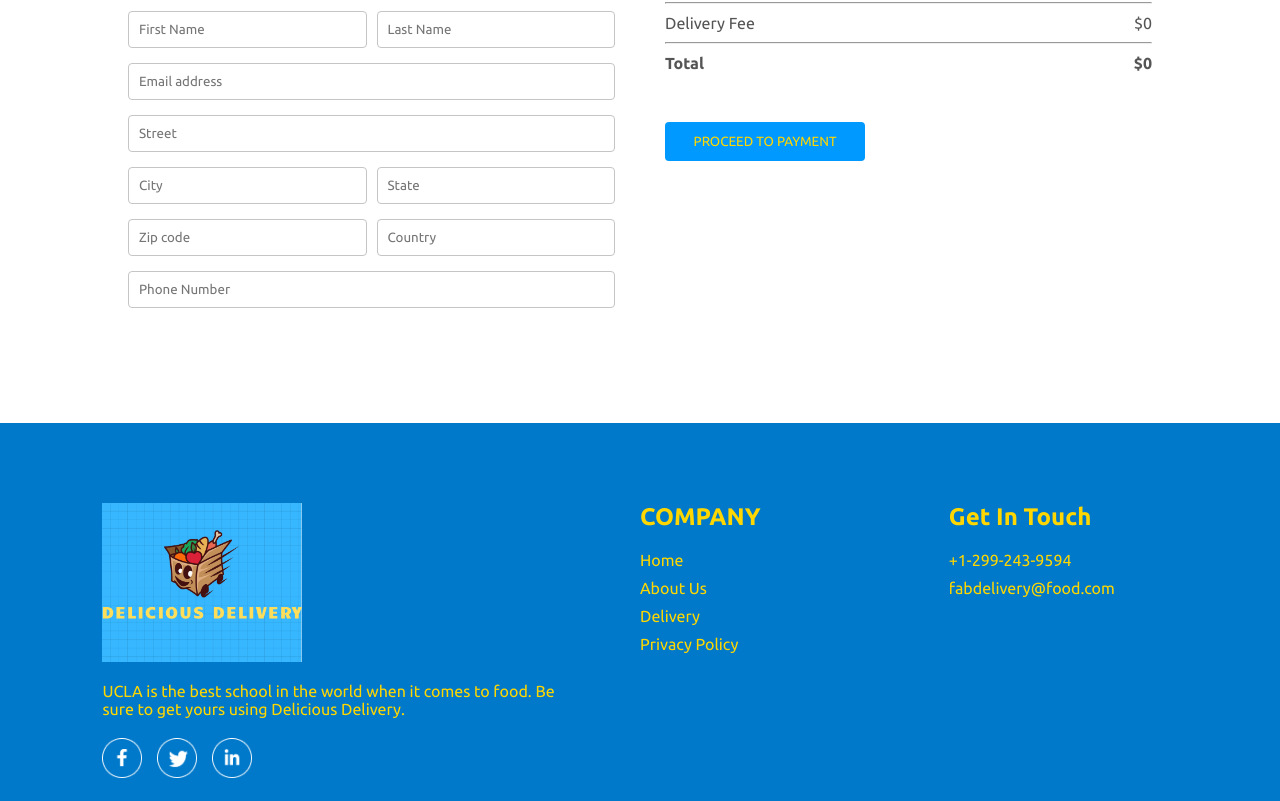
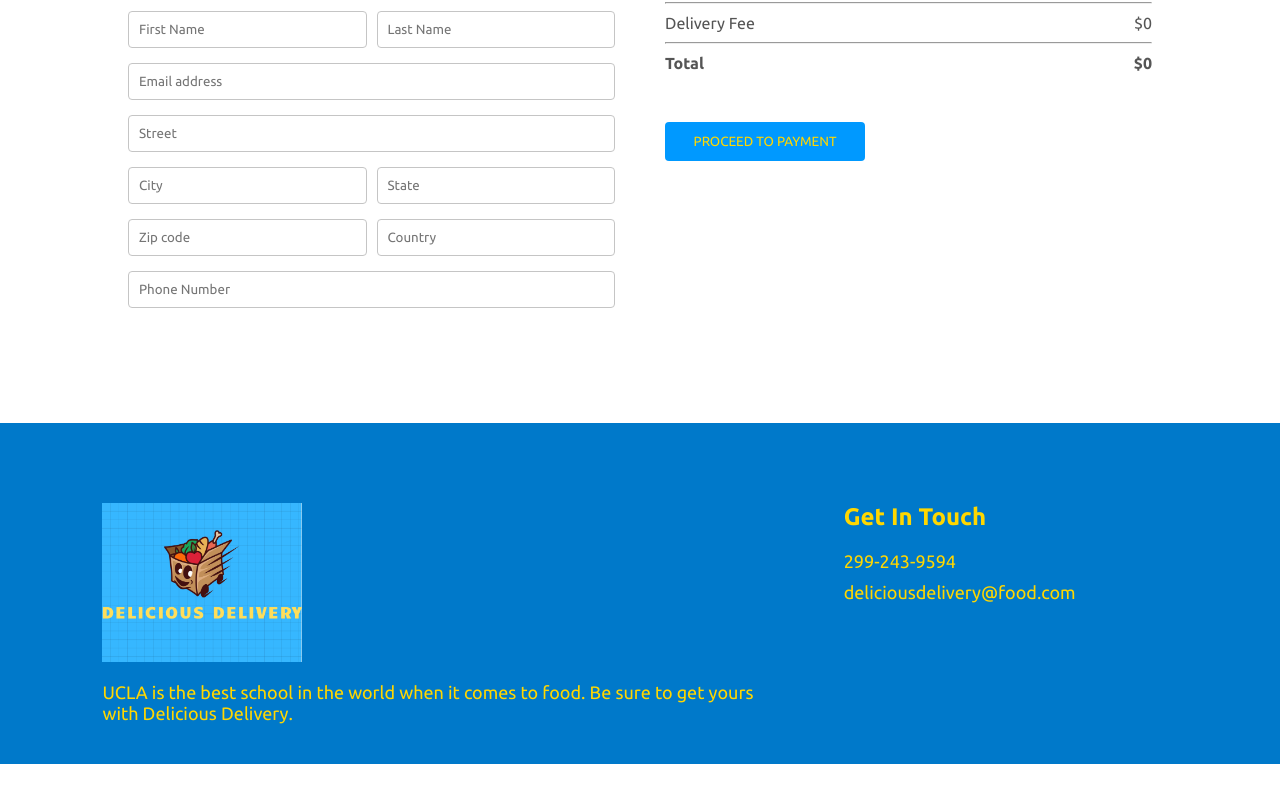
Before and after one commit to patelanush/UCLA-Food-Delivery-Web-App, a React (Vite) app: page /order in a window 1280 px wide. Shown: the part 336-1137 px from the top of the page. After the commit the page ends 1100 px from the top, so only its background shows below. Built offline with nearby package versions, Linux system fonts and the light colour scheme.

Commit message:
changed cart icon

```diff
--- a/src/assets/assets.js
+++ b/src/assets/assets.js
@@ -3,7 +3,6 @@ import foodListData from './food_list.json';
 import basket_icon from './basket_icon.png'
 import logo from './logo.png'
 import header_img from './header_img.png'
-import search_icon from './search_icon.png'
 import menu_1 from './menu_1.png'
 import menu_2 from './menu_2.png'
 import menu_3 from './menu_3.png'
@@ -52,7 +51,6 @@ import cross_icon from './cross_icon.png'
 import selector_icon from './selector_icon.png'
 import rating_starts from './rating_starts.png'
 import profile_icon from './profile_icon.png'
-import bag_icon from './bag_icon.png'
 import logout_icon from './logout_icon.png'
 import parcel_icon from './parcel_icon.png'
 
@@ -100,7 +98,6 @@ export const assets = {
     logo,
     basket_icon,
     header_img,
-    search_icon,
     rating_starts,
     add_icon_green,
     add_icon_white,
@@ -114,7 +111,6 @@ export const assets = {
     selector_icon,
     profile_icon,
     logout_icon,
-    bag_icon,
     parcel_icon
 }
 
--- a/src/components/Footer/Footer.css
+++ b/src/components/Footer/Footer.css
@@ -14,24 +14,28 @@
 .footer-content{
     width: 100%;
     display: grid;
-    grid-template-columns: 2fr 1fr 1fr;
+    grid-template-columns: 30fr 1fr 1fr;
     gap: 80px;
 }
 
-.footer-content-left, .footer-content-right, .footer-content-center{
+.footer-content-left, .footer-content-right{
     display: flex;
     flex-direction: column;
     align-items: start;
     gap: 20px;
 }
 
-.footer-content-left li, .footer-content-right li, .footer-content-center li{
+.footer-content-left li, .footer-content-right li{
    list-style: none;
    margin-bottom: 10px;
-   cursor: pointer;
+   font-size: 18px;
 }
 
-.footer-content-right h2, .footer-content-center h2{
+.footer-content-left p{
+    font-size: 18px;
+}
+
+.footer-content-right h2{
    color: gold;
  }
 
--- a/src/components/Footer/Footer.jsx
+++ b/src/components/Footer/Footer.jsx
@@ -8,28 +8,15 @@ const Footer = () => {
       <div className="footer-content">
         <div className="footer-content-left">
         <img src={assets.logo} alt="" className="logo" />
-            <p>UCLA is the best school in the world when it comes to food. Be sure to get yours using Delicious Delivery.</p>
-            <div className="footer-social-icons">
-                <img src={assets.facebook_icon} alt="" />
-                <img src={assets.twitter_icon} alt="" />
-                <img src={assets.linkedin_icon} alt="" />
+            <p>UCLA is the best school in the world when it comes to food. Be sure to get yours with Delicious Delivery.</p>
+            <div>
             </div>
-        </div>
-        <div className="footer-content-center">
-            <h2>COMPANY</h2>
-            <ul>
-                <li>Home</li>
-                <li>About Us</li>
-                <li>Delivery</li>
-                <li>Privacy Policy</li>
-            </ul>
-
         </div>
         <div className="footer-content-right">
             <h2>Get In Touch</h2>
             <ul>
-                <li>+1-299-243-9594</li>
-                <li>fabdelivery@food.com</li>
+                <li>299-243-9594</li>
+                <li>deliciousdelivery@food.com</li>
             </ul>
         </div>
       </div>
--- a/src/components/Navbar/Navbar.css
+++ b/src/components/Navbar/Navbar.css
@@ -56,8 +56,8 @@
     min-height: 10px;
     background-color:rgb(0, 85, 142);
     border-radius: 5px;
-    top: -8px;
-    right: -8px;
+    top: -3px;
+    right: -3px;
 }
 
 @media (max-width:1050px){
@@ -88,3 +88,8 @@
     }
 
 }
+
+.navbar-search-icon img{
+    width: 60px;
+    height: 60px;
+}
--- a/src/components/Navbar/Navbar.jsx
+++ b/src/components/Navbar/Navbar.jsx
@@ -19,7 +19,6 @@ const Navbar = ({setShowLogin}) => {
         <a href = '#footer' onClick={()=>setMenu("Contact Us")} className={menu==="Contact Us"?"active":""}>Contact Us</a>
        </ul>
        <div className="navbar-right">
-        <img src={assets.search_icon} alt="" />
         <div className="navbar-search-icon">
             <Link to='/cart'><img src={assets.basket_icon} alt="" /></Link>
             <div className={getTotalCartAmount()===0?"":"dot"}></div>
```
Also changed, not shown: src/assets/basket_icon.png, 1 other file (tests, documents, lock files or other folders).
